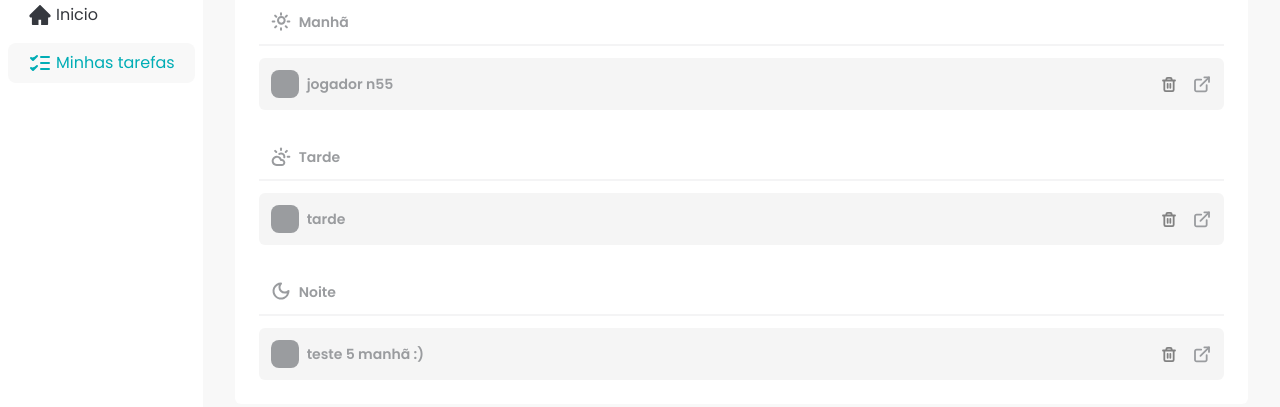
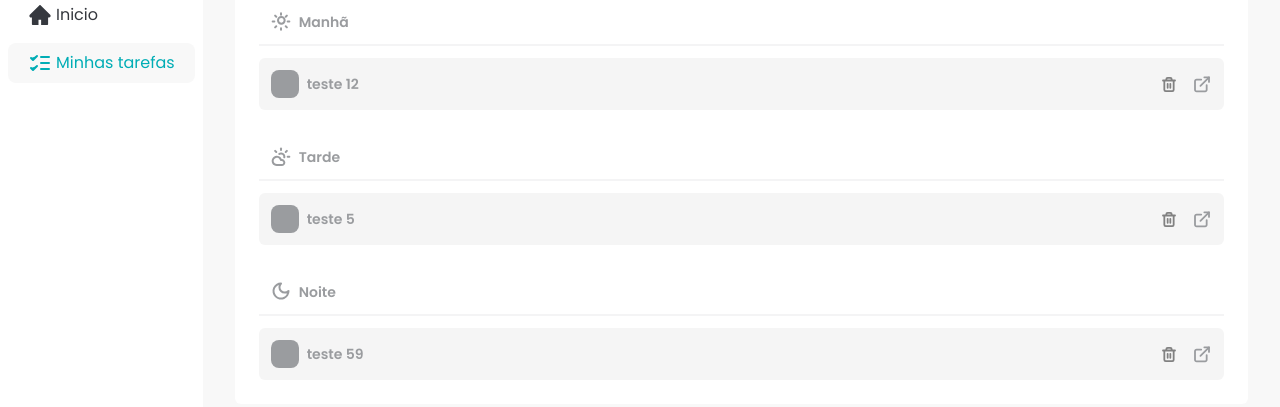
Before and after one commit to Alessandro-Vieira77/fsc-task-manager-, a React (Vite) app: page / in a window 1280 px wide. Shown: the part 165-572 px from the top of the page. Built offline with nearby package versions, Linux system fonts and the light colour scheme; data requests are answered from the project's data file.

Commit message:
feat: add hook to get and update task

```diff
--- a/db.json
+++ b/db.json
@@ -1,23 +1,23 @@
 {
   "tasks": [
     {
-      "id": "ec1cc9af-c28d-46c1-b3c4-67bbf476e24d",
-      "title": "teste 5 manhã :)",
-      "description": "teste 5 :)",
+      "id": "0ab73c19-edac-47ea-a4b0-75b0d792b037",
+      "title": "teste 12",
+      "description": "teste",
+      "time": "morning",
+      "status": "not_started"
+    },
+    {
+      "id": "6982a582-c2da-4cb9-9471-57c285199b35",
+      "title": "teste 59",
+      "description": "teste 50",
       "time": "night",
       "status": "not_started"
     },
     {
-      "id": "81434eb8-8401-4d7f-9696-6cc8b5cf5980",
-      "title": "jogador n55",
-      "description": "teste bola carro bola",
-      "time": "morning",
-      "status": "not_started"
-    },
-    {
-      "id": "cf673712-045c-4ea3-a215-7ab2113f820b",
-      "title": "tarde",
-      "description": "tarde :)",
+      "id": "360a470b-86bf-474d-85b6-52501c7cf618",
+      "title": "teste 5",
+      "description": "teste 5",
       "time": "afternoon",
       "status": "not_started"
     }
--- a/src/components/TaskItem.jsx
+++ b/src/components/TaskItem.jsx
@@ -1,24 +1,17 @@
-import { useMutation, useQueryClient } from "@tanstack/react-query";
+import { useQueryClient } from "@tanstack/react-query";
 import PropTypes from "prop-types";
 import { toast } from "react-hot-toast";
 import { Link } from "react-router-dom";
 
 import { IconCheck, IconDetail, IconLoader, IconTrash } from "../assets/icons";
+import useDeleteTask from "../hooks/data/use-delete-task";
 import Button from "./Button";
 const TaskItem = ({ task, handleCheckBox }) => {
   const queryClient = useQueryClient();
-  const { mutate, isPending } = useMutation({
-    mutationKey: ["deleteTask", task.id],
-    mutationFn: async () => {
-      const response = await fetch(`http://localhost:3000/tasks/${task.id}`, {
-        method: "DELETE",
-      });
-      return response.json();
-    },
-  });
+  const { mutate: deleteTask, isPending } = useDeleteTask(task.id);
 
   const onDeleteClick = async () => {
-    mutate(undefined, {
+    deleteTask(undefined, {
       onSuccess: () => {
         queryClient.setQueryData(["tasks"], (currentValues) => {
           return currentValues.filter((taskValue) => taskValue.id !== task.id);
--- a/src/components/Tasks.jsx
+++ b/src/components/Tasks.jsx
@@ -1,4 +1,4 @@
-import { useQuery, useQueryClient } from "@tanstack/react-query";
+import { useQueryClient } from "@tanstack/react-query";
 import { useState } from "react";
 import { toast } from "react-hot-toast";
 
@@ -10,6 +10,7 @@ import {
   IconTrash,
 } from "../assets/icons";
 import TaskDay from "../components/TaskDay";
+import useGetTasks from "../hooks/data/use-get-tasks";
 import AddTaskDailog from "./addTaskDailog";
 import Button from "./Button";
 import DivTask from "./DivTask";
@@ -17,21 +18,9 @@ import TaskItem from "./TaskItem";
 
 const Tasks = () => {
   const [addDailogTaksOpen, setaddDailogTaksOpen] = useState(false);
-  const [loadingDelete, setLoadingDelete] = useState(false);
 
   const queryClient = useQueryClient();
-  const {
-    data: tasks,
-    refetch,
-    isSuccess,
-  } = useQuery({
-    queryKey: ["tasks"],
-    queryFn: async () => {
-      const response = await fetch("http://localhost:3000/tasks");
-      const task = await response.json();
-      return task;
-    },
-  });
+  const { data: tasks } = useGetTasks();
 
   const taskMorning = tasks?.filter((task) => task?.time === "morning");
   const taskAfftermoon = tasks?.filter((task) => task?.time === "afternoon");
--- a/src/components/addTaskDailog.jsx
+++ b/src/components/addTaskDailog.jsx
@@ -1,41 +1,20 @@
 import "./addTaskDailog.css";
 
-import { useMutation, useQueryClient } from "@tanstack/react-query";
-import PropTypes, { func } from "prop-types";
+import PropTypes from "prop-types";
 import { useRef } from "react";
 import { createPortal } from "react-dom";
 import { useForm } from "react-hook-form";
 import { toast } from "react-hot-toast";
 import { CSSTransition } from "react-transition-group";
-import { v4 } from "uuid";
 
 import { IconLoader } from "../assets/icons";
+import useAddTask from "../hooks/data/use-add-task";
 import Button from "./Button";
 import Input from "./Input";
 import TimeSelect from "./TimeSelect";
 
 const AddTaskDailog = ({ isOpen, handleClose, tasks }) => {
-  const queryClient = useQueryClient();
-  const { mutate, isPending } = useMutation({
-    mutationKey: ["addTask", tasks?.id],
-    mutationFn: async (data) => {
-      const response = await fetch("http://localhost:3000/tasks", {
-        method: "POST",
-        body: JSON.stringify({
-          id: v4(),
-          title: data?.title.trim(),
-          description: data?.description.trim(),
-          time: data?.time.trim(),
-          status: "not_started",
-        }),
-        headers: {
-          "Content-Type": "application/json",
-        },
-      });
-
-      return response.json();
-    },
-  });
+  const { mutate, isPending } = useAddTask(tasks);
 
   const {
     register,
@@ -56,7 +35,6 @@ const AddTaskDailog = ({ isOpen, handleClose, tasks }) => {
     mutate(data, {
       onSuccess: () => {
         toast.success("Tarefa adicionada!");
-        queryClient.refetchQueries(["tasks"]);
         handleClose(isPending);
       },
       onError: () => {
--- /dev/null
+++ b/src/hooks/data/use-add-task.js
@@ -0,0 +1,34 @@
+import { useMutation, useQueryClient } from "@tanstack/react-query";
+import { v4 } from "uuid";
+
+function useAddTask(tasks) {
+  const queryClient = useQueryClient();
+  return useMutation({
+    mutationKey: ["addTask", tasks?.id],
+    mutationFn: async (data) => {
+      const response = await fetch("http://localhost:3000/tasks", {
+        method: "POST",
+        body: JSON.stringify({
+          id: v4(),
+          title: data?.title.trim(),
+          description: data?.description.trim(),
+          time: data?.time.trim(),
+          status: "not_started",
+        }),
+        headers: {
+          "Content-Type": "application/json",
+        },
+      });
+
+      const addTask = response.json();
+      return addTask;
+    },
+    onSuccess: (tasks) => {
+      queryClient.setQueryData(["tasks"], (oldData) => {
+        return [...oldData, tasks];
+      });
+    },
+  });
+}
+
+export default useAddTask;
--- /dev/null
+++ b/src/hooks/data/use-delete-task.js
@@ -0,0 +1,22 @@
+import { useMutation, useQueryClient } from "@tanstack/react-query";
+function useDeleteTask(taskId) {
+  const queryClient = useQueryClient();
+  return useMutation({
+    mutationKey: ["deleteTask", taskId],
+    mutationFn: async () => {
+      const response = await fetch(`http://localhost:3000/tasks/${taskId}`, {
+        method: "DELETE",
+      });
+      const newTasks = response.json();
+
+      return newTasks;
+    },
+    onSuccess: (newTasks) => {
+      queryClient.setQueryData(["tasks"], (oldData) => {
+        return oldData.filter((task) => task.id !== newTasks.id);
+      });
+    },
+  });
+}
+
+export default useDeleteTask;
--- /dev/null
+++ b/src/hooks/data/use-get-taskId.js
@@ -0,0 +1,19 @@
+import { useQuery } from "@tanstack/react-query";
+
+function useGetTaskId(taskId) {
+  return useQuery({
+    queryKey: ["tasks", taskId],
+    queryFn: async () => {
+      const response = await fetch("http://localhost:3000/tasks");
+
+      const tasks = await response.json();
+      const tasksId = tasks.find((task) => {
+        return task.id === taskId;
+      });
+
+      return tasksId;
+    },
+  });
+}
+
+export default useGetTaskId;
--- /dev/null
+++ b/src/hooks/data/use-get-tasks.js
@@ -0,0 +1,14 @@
+import { useQuery } from "@tanstack/react-query";
+
+function useGetTasks() {
+  return useQuery({
+    queryKey: ["tasks"],
+    queryFn: async () => {
+      const response = await fetch("http://localhost:3000/tasks");
+      const task = await response.json();
+      return task;
+    },
+  });
+}
+
+export default useGetTasks;
--- /dev/null
+++ b/src/hooks/data/use-update-task.js
@@ -0,0 +1,34 @@
+import { useMutation, useQueryClient } from "@tanstack/react-query";
+function useUpdateTask(taskId) {
+  const queryClient = useQueryClient();
+  return useMutation({
+    mutationKey: ["updateTask"],
+    mutationFn: async (data) => {
+      const response = await fetch(`http://localhost:3000/tasks/${taskId}`, {
+        method: "PATCH",
+        body: JSON.stringify({
+          title: data?.title.trim(),
+          description: data?.description.trim(),
+          time: data?.time?.trim(),
+        }),
+        headers: {
+          "Content-Type": "application/json",
+        },
+        onSuccess: (data) => {
+          queryClient.setQueryData(["tasks"], (oldData) => {
+            return oldData.map((task) => {
+              if (task.id !== taskId) {
+                return task;
+              }
+              return { ...task, ...data };
+            });
+          });
+        },
+      });
+
+      return response.json();
+    },
+  });
+}
+
+export default useUpdateTask;
--- a/src/pages/DatailsTasks.jsx
+++ b/src/pages/DatailsTasks.jsx
@@ -1,6 +1,5 @@
-import { useMutation, useQuery, useQueryClient } from "@tanstack/react-query";
+import { useQueryClient } from "@tanstack/react-query";
 import { useEffect, useState } from "react";
-import { useRef } from "react";
 import { useForm } from "react-hook-form";
 import { toast } from "react-hot-toast";
 import { Link, useParams } from "react-router-dom";
@@ -12,6 +11,9 @@ import Button from "../components/Button";
 import Input from "../components/Input";
 import Sidebar from "../components/Sidebar";
 import TimeSelect from "../components/TimeSelect";
+import useDeleteTask from "../hooks/data/use-delete-task";
+import useGetTaskId from "../hooks/data/use-get-taskId";
+import useUpdateTask from "../hooks/data/use-update-task";
 
 const DetailsTasks = () => {
   const navigate = useNavigate();
@@ -22,63 +24,28 @@ const DetailsTasks = () => {
   const {
     register,
     handleSubmit,
+    reset,
     formState: { errors: formErrors },
   } = useForm();
 
   // get
   const queryClient = useQueryClient();
-  const { data: tasksDatail } = useQuery({
-    queryKey: ["tasksId", taskId],
-    queryFn: async () => {
-      const response = await fetch("http://localhost:3000/tasks");
+  const { data: tasks } = useGetTaskId(taskId);
 
-      return await response.json();
-    },
-  });
+  useEffect(() => {
+    reset(tasks);
+  }, [tasks, reset]);
 
-  const tasks = tasksDatail?.find((task) => {
-    return task.id === taskId;
-  });
-
+  // delete
+  const deleteTask = useDeleteTask(tasks?.id);
   // update
-  const updateTask = useMutation({
-    mutationKey: ["updateTask"],
-    mutationFn: async (data) => {
-      const response = await fetch(`http://localhost:3000/tasks/${taskId}`, {
-        method: "PATCH",
-        body: JSON.stringify({
-          title: data?.title.trim(),
-          description: data?.description.trim(),
-          time: data?.time?.trim(),
-        }),
-        headers: {
-          "Content-Type": "application/json",
-        },
-      });
-
-      return response.json();
-    },
-  });
-  // delete
-  const deleteTask = useMutation({
-    mutationKey: ["deleteTask"],
-    mutationFn: async () => {
-      const response = await fetch(`http://localhost:3000/tasks/${taskId}`, {
-        method: "DELETE",
-      });
-      return response;
-    },
-  });
+  const updateTask = useUpdateTask(taskId);
 
   const handleDeleteTask = async () => {
     deleteTask.mutate(undefined, {
       onSuccess: () => {
         navigate("/");
         toast.success("Tarefa deletada com sucesso!");
-        // queryClient.invalidateQueries({ queryKey: ["tasksId", taskId] });
-        queryClient.setQueryData(["tasks"], (oldValue) => {
-          return oldValue.filter((task) => task.id !== taskId);
-        });
       },
       onError: (err) => {
         toast.error("Erro ao deletar a tarefa!");
@@ -91,19 +58,11 @@ const DetailsTasks = () => {
     updateTask.mutate(data, {
       onSuccess: () => {
         toast.success("Tarefa atualizada com sucesso!");
-        queryClient.invalidateQueries({ queryKey: ["tasksId", taskId] });
-        queryClient.setQueryData(["tasks"], (oldValue) => {
-          return oldValue.map((task) => {
-            if (task.id !== taskId) {
-              return task;
-            }
-            return { ...task, ...data };
-          });
-        });
+        queryClient.refetchQueries({ queryKey: ["tasks", taskId] });
       },
-      onError: () => {
+      onError: (err) => {
         toast.error("Erro ao atualizar a tarefa!");
-        throw new Error("Erro ao atualizar a tarefa!");
+        throw new Error("Erro ao atualizar a tarefa!", err);
       },
     });
   };
@@ -146,7 +105,6 @@ const DetailsTasks = () => {
           className="w-full space-y-6 rounded-md bg-brand-white p-6">
           <Input
             title="Título"
-            defaultValue={tasks?.title}
             {...register("title", {
               validate: (value) => {
                 if (!value.trim()) {
@@ -168,7 +126,6 @@ const DetailsTasks = () => {
           <div onClick={() => setSelect(true)}>
             {select ? (
               <TimeSelect
-                defaultValue={tasks?.time}
                 label="Hórario"
                 {...register("time", {
                   validate: (value) => {
@@ -181,7 +138,6 @@ const DetailsTasks = () => {
               />
             ) : (
               <TimeSelect
-                value={tasks?.time}
                 label="Hórario"
                 {...register("time", {
                   validate: (value) => {
@@ -201,7 +157,6 @@ const DetailsTasks = () => {
             )}
           </div>
           <Input
-            defaultValue={tasks?.description}
             title="Descrição"
             {...register("description", {
               validate: (value) => {
```
